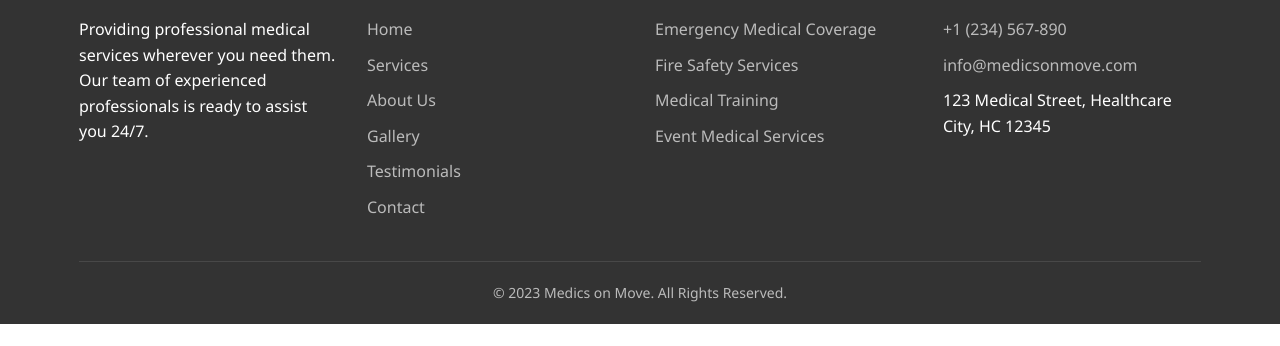
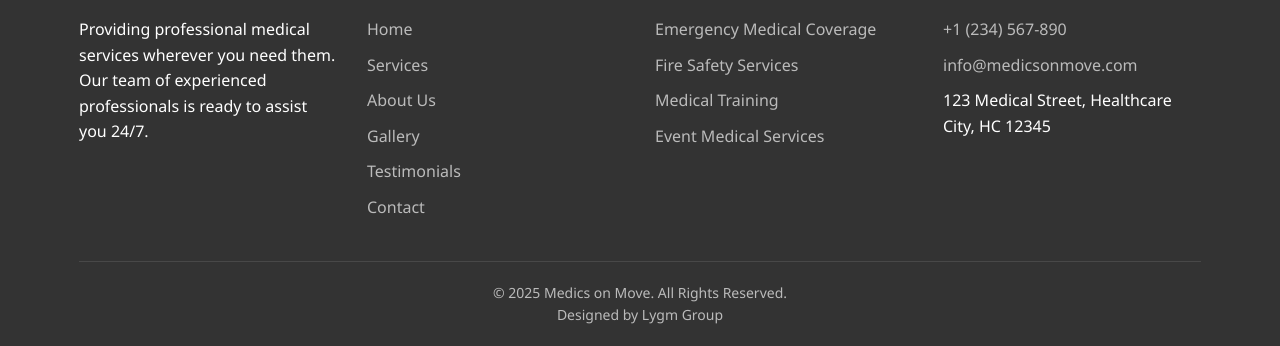
Before and after one commit to gabrielmussafiri/MOM, a plain HTML site: page index.html in a window 1280 px wide. Shown: the part 5564-5910 px from the top of the page. Before the commit the page ends 5888 px from the top, so only its background shows below. Drawn offline with Linux system fonts and the light colour scheme.

Commit message:
footer modification

```diff
--- a/index.html
+++ b/index.html
@@ -488,7 +488,8 @@
                 </div>
             </div>
             <div class="footer-bottom">
-                <p>&copy; 2023 Medics on Move. All Rights Reserved.</p>
+                <p>&copy; 2025 Medics on Move. All Rights Reserved. <br>
+                    Designed by <a href="http://lygmgroup.co.za">Lygm Group</a></p>
             </div>
         </div>
     </footer>
```
